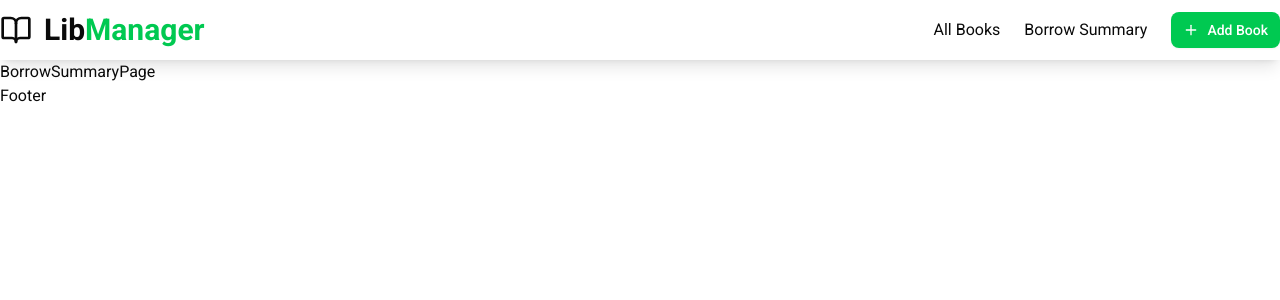
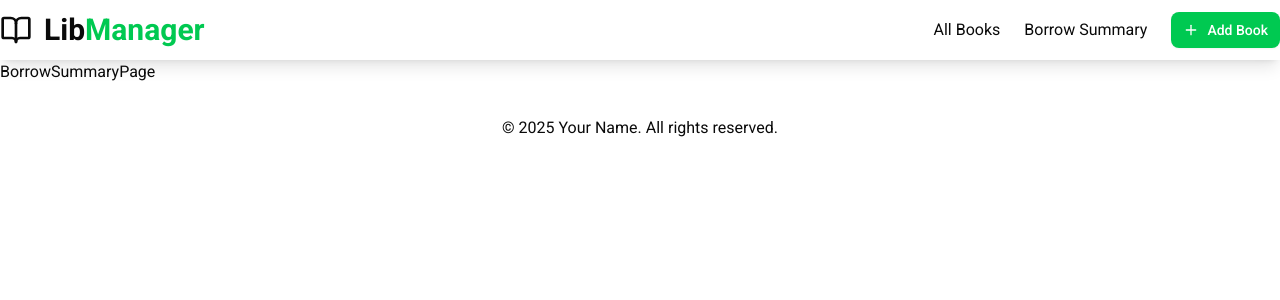
Before and after one commit to iamabraryeasir/Library-Management-System-Frontend, a React (Vite) app: page /borrow-summary in a window 1280 px wide. Shown: the top 300 px of the page. Built offline with nearby package versions, Linux system fonts and the light colour scheme.

Commit message:
feat: implement Footer component with copyright notice

```diff
--- a/src/components/common/Footer.tsx
+++ b/src/components/common/Footer.tsx
@@ -1,7 +1,9 @@
 export default function Footer() {
   return (
-    <div>
-      <h1>Footer</h1>
-    </div>
+    <footer>
+      <p className="text-center py-8">
+        &copy; {new Date().getFullYear()} Your Name. All rights reserved.
+      </p>
+    </footer>
   );
 }
```
